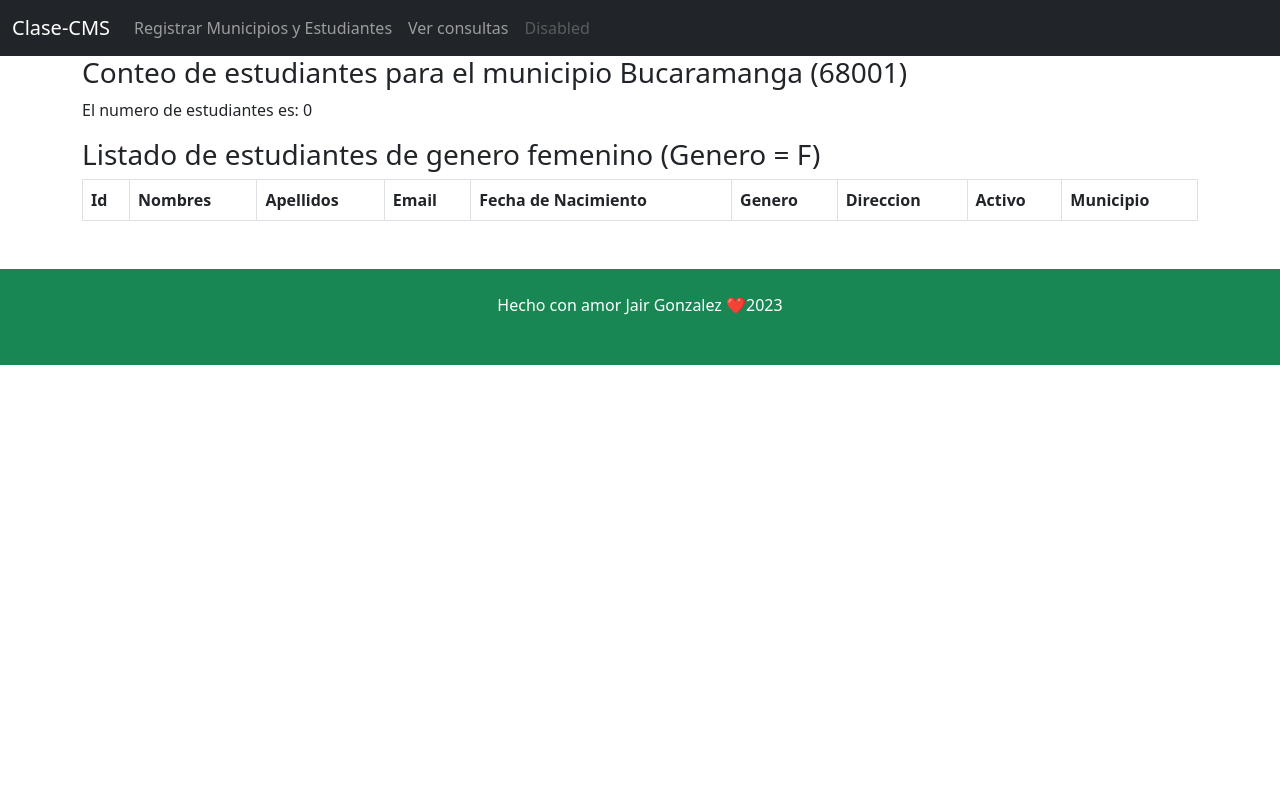
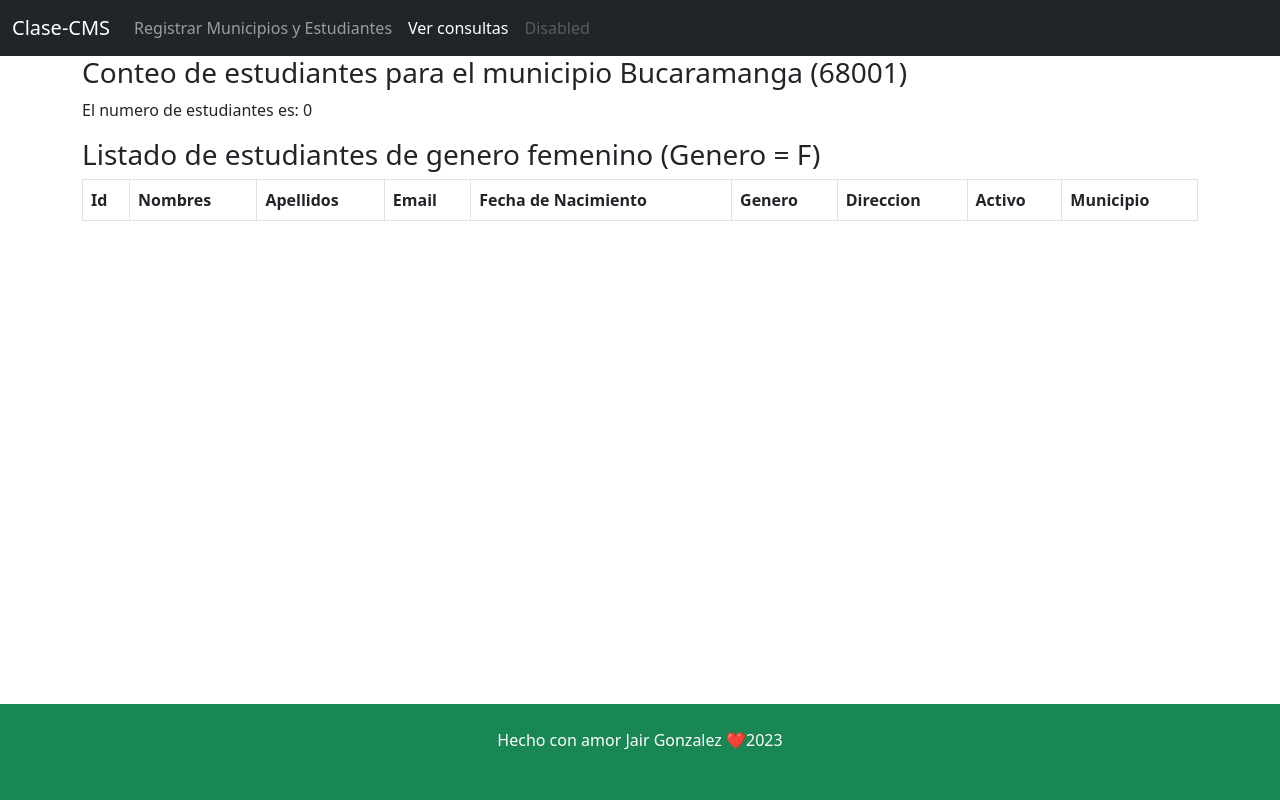
Before and after one commit to nazho248/prueba-tecnica-CYMDS-2023A, a PHP site: page /consultas.php in a window 1280 px wide. Run offline with PHP 8.4, Linux system fonts and the light colour scheme; tables that the repository leaves empty hold one stand-in row (values such as "Sample post"); lists and menus that the app fills with data are empty.

Commit message:
arreglos menores a la GUI y a la consulta

```diff
--- a/index.php
+++ b/index.php
@@ -71,7 +71,7 @@
     </div>
 
         <div class="form-check mb-3">
-            <input class="form-check-input" type="checkbox" value="" id="active" name="active" checked />
+            <input class="form-check-input" type="checkbox" value="1" id="active" name="active" checked />
             <label class="form-check-label">
                 Estudiante Activo
             </label>
--- a/insertar.php
+++ b/insertar.php
@@ -12,6 +12,12 @@
 $telefono = $_POST['Direccion'];
 $municipio = $_POST['municipio'];
 $active = $_POST['active'];
+
+if($active == ""){
+    $active = 0;
+}else{
+    $active = 1;
+}
 
 //connect to the database
 $pdo = new PDO(SGBD, USER, PASS);
--- a/template/footer.php
+++ b/template/footer.php
@@ -4,7 +4,7 @@
 </div>
 
 <!-- align the footer the the bottom of the page -->
-<footer class="bg-success text-center text-white " >
+<footer class="bg-success text-center text-white mt-auto" " >
     <!-- Grid container -->
     <div class="container p-4">
         <section class="mb-4">
--- a/template/header.php
+++ b/template/header.php
@@ -1,6 +1,6 @@
 <!doctype html>
 <html lang="es">
-<head>
+<head >
     <meta charset="utf-8">
     <meta name="viewport" content="width=device-width, initial-scale=1">
 
@@ -13,7 +13,7 @@
     ?>
 
 </head>
-<body style="height: 100%" >
+<body class="d-flex flex-column min-vh-100" >
 
 <header>
     <nav class="navbar navbar-expand-lg navbar-dark bg-dark">
@@ -24,8 +24,11 @@
             </button>
             <div class="collapse navbar-collapse" id="navbarNavAltMarkup">
                 <div class="navbar-nav">
-                    <a class="nav-link <?php ?> >" aria-current="page" href="index.php">Registrar Municipios y Estudiantes</a>
-                    <a class="nav-link" href="consultas.php">Ver consultas</a>
+                    <a class="nav-link <?php
+                    if (strpos($_SERVER['REQUEST_URI'], 'index.php') !== false) { echo 'active'; } ?> >" aria-current="page" href="index.php">Registrar Municipios y Estudiantes</a>
+                    <a class="nav-link <?php
+                    if (strpos($_SERVER['REQUEST_URI'], 'consultas.php') !== false) {echo 'active';}
+                    ?>" href="consultas.php">Ver consultas</a>
                     <a class="nav-link disabled" href="#" tabindex="-1" aria-disabled="true">Disabled</a>
                 </div>
             </div>
```
